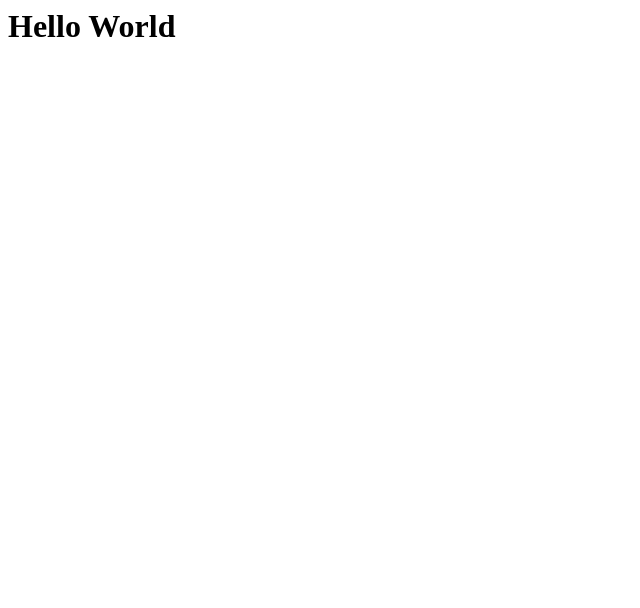
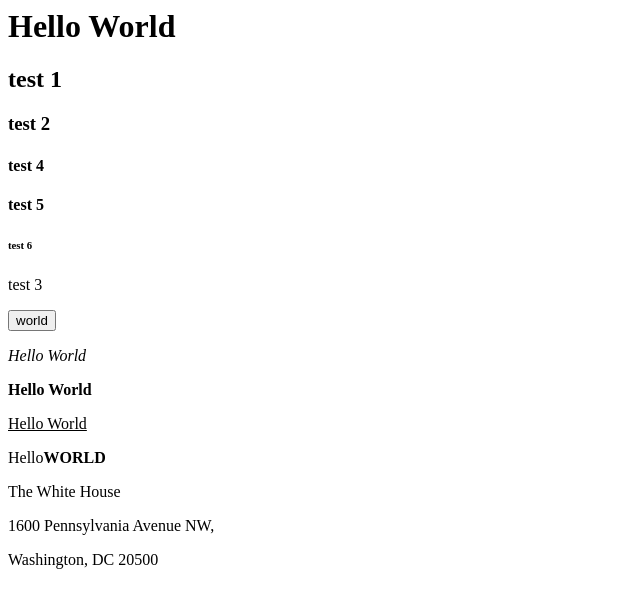
Before and after one commit to alexsalinas1121/Intro-to-HTML, a plain HTML site: page index.html in a window 1280 px wide. Shown: the whole page, without its empty margins (0-640 px from the left). Drawn offline with Linux system fonts and the light colour scheme.

Commit message:
lesson 1

```diff
--- a/index.html
+++ b/index.html
@@ -1 +1,16 @@
 <h1>Hello World</h1>
+
+<h2>test 1</h2>
+<h3> test 2</h3>
+<h4> test 4</h4>
+<h4> test 5</h4>
+<h6> test 6</h6>
+<p> test 3</p>
+<button> world</button>
+<p><i>Hello World</i></p>
+<p><strong>Hello World</strong></p>
+<p><u>Hello World</u></p>
+<p>Hello<b>WORLD</b></p>
+<p> The White House
+   <p> 1600 Pennsylvania Avenue NW,
+   <p> Washington, DC 20500</p>
```
